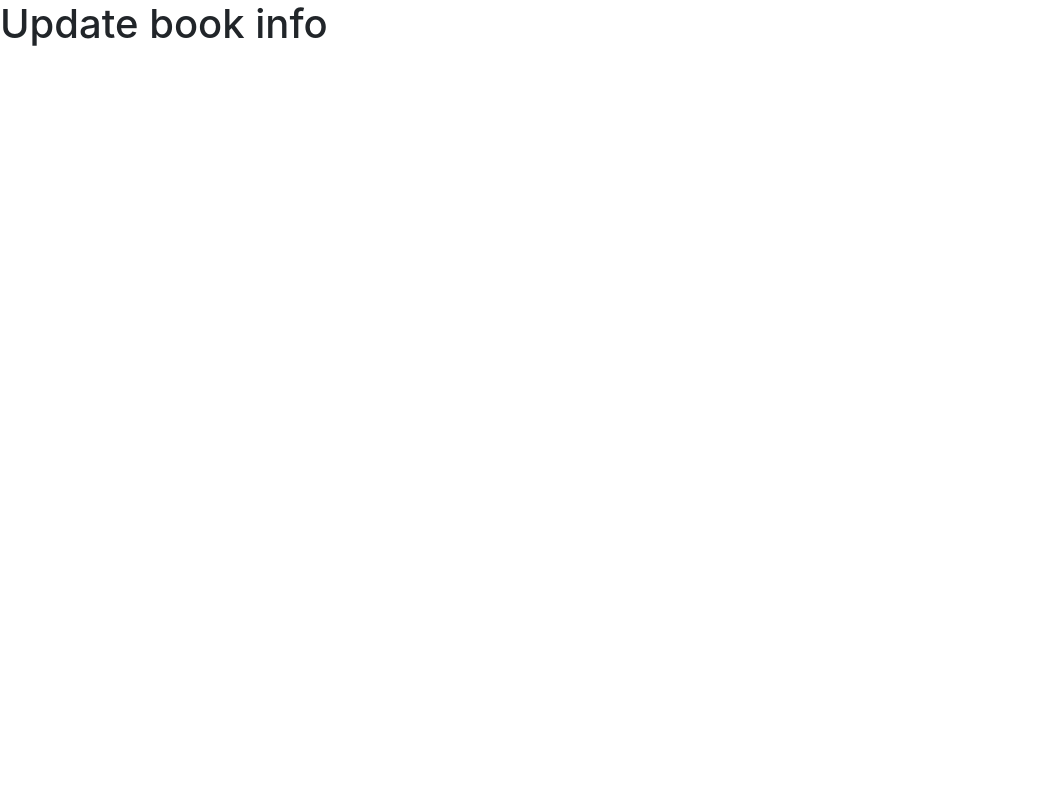
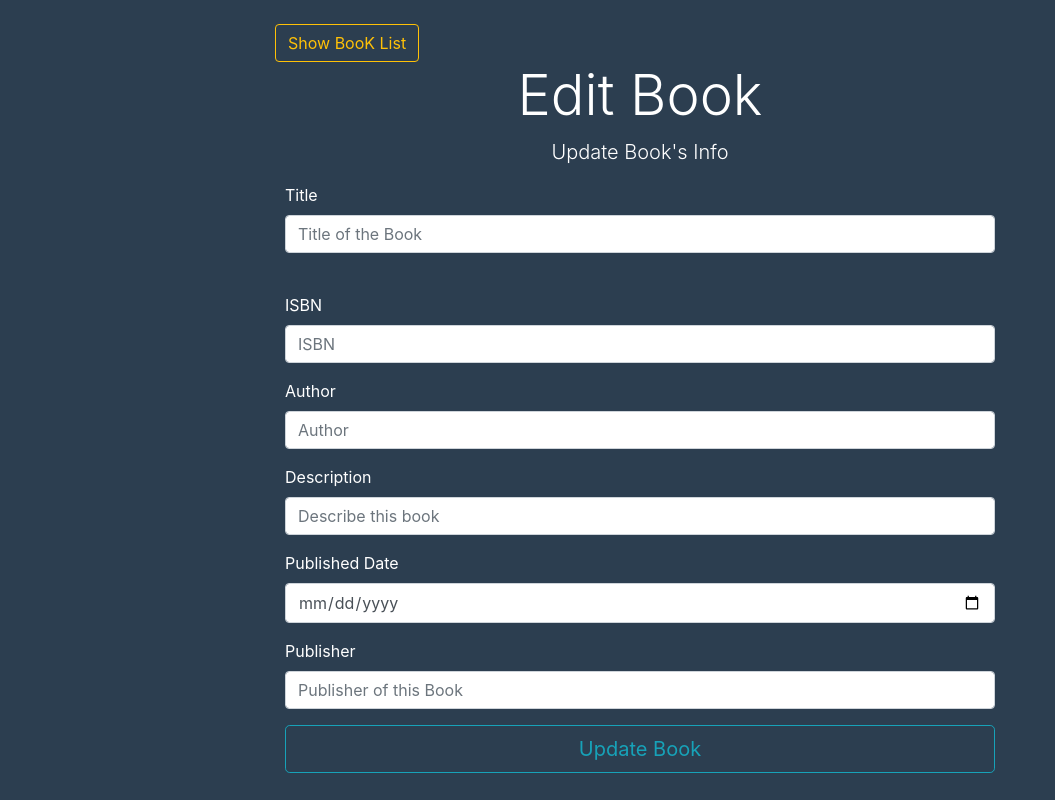
Before and after one commit to youngstowndigital/books, a React (Create React App) app in the folder client/: page /edit-book/1 in a window 1280 px wide. Shown: the whole page, without its empty margins (0-1055 px from the left). Built offline with nearby package versions, Linux system fonts and the light colour scheme; no server answers.

Commit message:
pull data on edit form

```diff
--- a/client/src/components/UpdateBookInfo.js
+++ b/client/src/components/UpdateBookInfo.js
@@ -1,9 +1,128 @@
-import React from 'react'
+import React, { useState, useEffect } from 'react';
+import { Link } from 'react-router-dom';
+import axios from 'axios';
 
-const UpdateBookInfo = () => {
+const UpdateBookInfo = ({ match: { params } }) => {
+    const [formData, setFormData] = useState({
+        title: '',
+        isbn: '',
+        author: '',
+        description: '',
+        published_at: '',
+        publisher: ''
+    });
+
+    const { title, isbn, author, description, published_at, publisher } = formData;
+
+    useEffect(() => {
+        axios.get(`http://localhost:8082/api/books/${params.id}`)
+            .then(res => setFormData({...res.data}))
+            .catch(err => console.error('Failed to pull book'))
+    }, []);
+
+    const onChange = e => setFormData({ ...formData, [e.target.name]: e.target.value });
+
+    const onSubmit = e => {
+        e.preventDefault();
+    }
+
     return (
-        <div>
-            <h1>Update book info</h1>
+        <div className="UpdateBookInfo">
+            <div className="container">
+            <div className="row">
+                <div className="col-md-8 m-auto">
+                <br />
+                <Link to="/" className="btn btn-outline-warning float-left">
+                    Show BooK List
+                </Link>
+                </div>
+                <div className="col-md-8 m-auto">
+                <h1 className="display-4 text-center">Edit Book</h1>
+                <p className="lead text-center">
+                    Update Book's Info
+                </p>
+                </div>
+            </div>
+
+            <div className="col-md-8 m-auto">
+            <form noValidate onSubmit={onSubmit}>
+                <div className='form-group'>
+                <label htmlFor="title">Title</label>
+                <input
+                    type='text'
+                    placeholder='Title of the Book'
+                    name='title'
+                    className='form-control'
+                    value={title}
+                    onChange={onChange}
+                />
+                </div>
+                <br />
+
+                <div className='form-group'>
+                <label htmlFor="isbn">ISBN</label>
+                <input
+                    type='text'
+                    placeholder='ISBN'
+                    name='isbn'
+                    className='form-control'
+                    value={isbn}
+                    onChange={onChange}
+                />
+                </div>
+
+                <div className='form-group'>
+                <label htmlFor="author">Author</label>
+                <input
+                    type='text'
+                    placeholder='Author'
+                    name='author'
+                    className='form-control'
+                    value={author}
+                    onChange={onChange}
+                />
+                </div>
+
+                <div className='form-group'>
+                <label htmlFor="description">Description</label>
+                <input
+                    type='text'
+                    placeholder='Describe this book'
+                    name='description'
+                    className='form-control'
+                    value={description}
+                    onChange={onChange}
+                />
+                </div>
+
+                <div className='form-group'>
+                <label htmlFor="published_at">Published Date</label>
+                <input
+                    type='date'
+                    placeholder='published_at'
+                    name='published_at'
+                    className='form-control'
+                    value={published_at}
+                    onChange={onChange}
+                />
+                </div>
+                <div className='form-group'>
+                <label htmlFor="publisher">Publisher</label>
+                <input
+                    type='text'
+                    placeholder='Publisher of this Book'
+                    name='publisher'
+                    className='form-control'
+                    value={publisher}
+                    onChange={onChange}
+                />
+                </div>
+
+                <button type="submit" className="btn btn-outline-info btn-lg btn-block">Update Book</button>
+                </form>
+            </div>
+
+            </div>
         </div>
     )
 }
```
